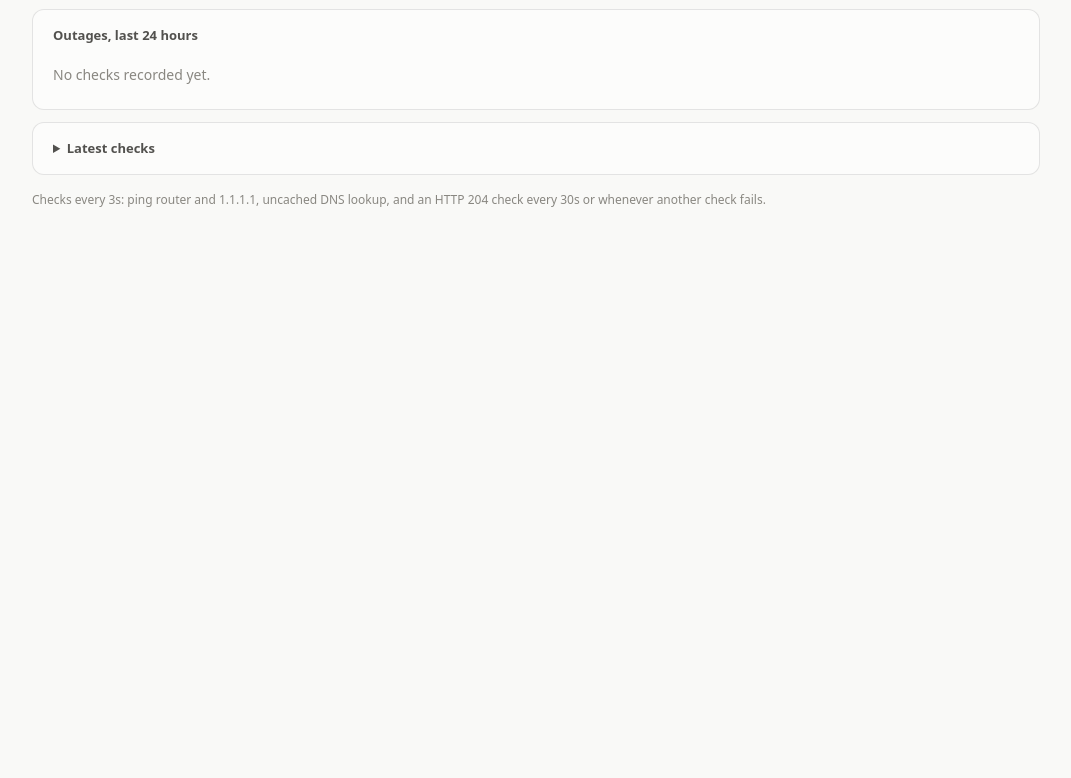
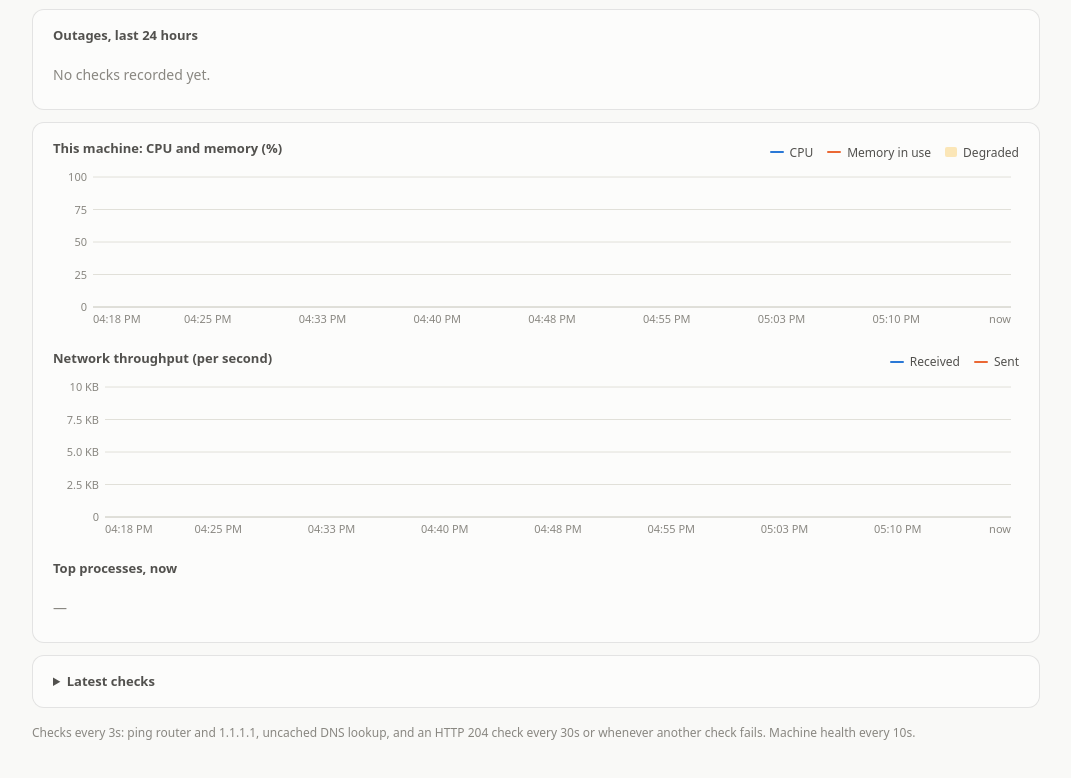
Before and after one commit to samerbuna/netblame, a website: page index.html in a window 1280 px wide. Shown: the part 826-1604 px from the top of the page, without its empty margins (104-1175 px from the left). Before the commit the page ends 1083 px from the top, so only its background shows below. Drawn offline with Linux system fonts and the light colour scheme; no server answers.

Commit message:
Chart machine health and list the top processes
The page gets a card with CPU and memory over the selected range,
throughput on the active interface, and the processes using the
most CPU and memory right now.

The round-trip chart's drawing and hover code moved into
makeChart(), which all three charts use, so the new charts get the
same buckets, gaps, bands and tooltips without a second copy. The
throughput chart leaves out the status bands: a CPU or disk warning
shaded there would read as a network problem.

```diff
--- a/index.html
+++ b/index.html
@@ -130,8 +130,9 @@
   .key-line { width: 14px; height: 2px; border-radius: 1px; display: inline-block; }
   .key-band { width: 12px; height: 10px; border-radius: 2px; display: inline-block; }
   .chart-wrap { position: relative; }
-  #chart { display: block; width: 100%; height: 240px; touch-action: none; }
-  #chart text { font-size: 11px; fill: var(--muted); font-variant-numeric: tabular-nums; }
+  .chart { display: block; width: 100%; height: 240px; touch-action: none; }
+  .chart.small { height: 160px; }
+  .chart text { font-size: 11px; fill: var(--muted); font-variant-numeric: tabular-nums; }
   .tooltip {
     position: absolute; top: 0; pointer-events: none;
     background: var(--surface); border: 1px solid var(--border); border-radius: 8px;
@@ -159,10 +160,16 @@
   details summary { cursor: pointer; font-size: 13px; font-weight: 600; color: var(--ink-2); }
   details[open] summary { margin-bottom: 8px; }
   .table-scroll { overflow-x: auto; }
+  .machine-head { margin-top: 20px; }
+  .procs { display: grid; grid-template-columns: repeat(2, minmax(0, 1fr)); gap: 16px; }
+  .procs table { table-layout: fixed; }
+  .procs td:first-child { white-space: nowrap; overflow: hidden; text-overflow: ellipsis; }
+  .procs th:last-child, .procs td:last-child { text-align: right; width: 84px; }
   footer { margin-top: 16px; font-size: 12px; color: var(--muted); }
 
   @media (max-width: 720px) {
     .layers, .tiles { grid-template-columns: repeat(2, minmax(0, 1fr)); }
+    .procs { grid-template-columns: minmax(0, 1fr); }
     .hero-label { font-size: 24px; }
   }
 </style>
@@ -244,7 +251,7 @@
       </div>
     </div>
     <div class="chart-wrap">
-      <svg id="chart" role="img" aria-label="Round-trip time over the selected range"></svg>
+      <svg id="chart" class="chart" role="img" aria-label="Round-trip time over the selected range"></svg>
       <div class="tooltip" id="tooltip"></div>
     </div>
   </section>
@@ -252,6 +259,34 @@
   <section class="card section">
     <h2>Outages, last 24 hours</h2>
     <div id="outages"></div>
+  </section>
+
+  <section class="card section">
+    <div class="chart-head">
+      <h2>This machine: CPU and memory (%)</h2>
+      <div class="legend">
+        <span><i class="key-line" style="background:var(--series-1)"></i>CPU</span>
+        <span><i class="key-line" style="background:var(--series-2)"></i>Memory in use</span>
+        <span><i class="key-band" style="background:color-mix(in srgb, var(--warning) 30%, transparent)"></i>Degraded</span>
+      </div>
+    </div>
+    <div class="chart-wrap">
+      <svg id="chart-load" class="chart small" role="img" aria-label="CPU and memory use over the selected range"></svg>
+      <div class="tooltip" id="tooltip-load"></div>
+    </div>
+    <div class="chart-head machine-head">
+      <h2>Network throughput (per second)</h2>
+      <div class="legend">
+        <span><i class="key-line" style="background:var(--series-1)"></i>Received</span>
+        <span><i class="key-line" style="background:var(--series-2)"></i>Sent</span>
+      </div>
+    </div>
+    <div class="chart-wrap">
+      <svg id="chart-net" class="chart small" role="img" aria-label="Network throughput over the selected range"></svg>
+      <div class="tooltip" id="tooltip-net"></div>
+    </div>
+    <h2 class="machine-head">Top processes, now</h2>
+    <div id="procs"></div>
   </section>
 
   <section class="card section">
@@ -425,7 +460,7 @@
     setLayer('layer-mem', ok('mem', m.mem), m.mem == null ? '—' : `${Math.round(m.mem)}% used`, '');
     setLayer('layer-disk', ok('disk', m.dgb), m.dgb == null ? '—' : `${fmtBytes(m.dgb * 1e9)} free`,
       m.disk == null ? '' : `${Math.round(m.disk)}% of ${config.diskPath}`);
-    setLayer('layer-swap', ok('swap', m.swap), m.swap == null ? '—' : `${fmtBytes(m.swap * 1e6)} used`,
+    setLayer('layer-swap', ok('swap', m.swap), m.swap == null ? '—' : `${fmtBytes(m.swap * 1048576)} used`,
       m.so == null ? '' : m.so > 0 ? `writing ${fmtBytes(m.so * 1024, true)}` : 'not swapping now');
 
     const notes = [];
@@ -508,11 +543,11 @@
 
   // ---------- rendering: tiles ----------
 
-  function windowSamples() {
+  function windowSamples(list = samples) {
     const from = Date.now() - rangeMs;
-    let i = samples.length;
-    while (i > 0 && samples[i - 1].t >= from) i--;
-    return samples.slice(i);
+    let i = list.length;
+    while (i > 0 && list[i - 1].t >= from) i--;
+    return list.slice(i);
   }
 
   function renderTiles() {
@@ -570,12 +605,10 @@
     }
   }
 
-  // ---------- rendering: chart ----------
+  // ---------- rendering: charts ----------
 
   const SVGNS = 'http://www.w3.org/2000/svg';
   const STATUS_RANK = { up: 0, warn: 1, down: 2 };
-  let buckets = [];
-  let geom = null;
 
   function svgEl(name, attrs, parent) {
     const el = document.createElementNS(SVGNS, name);
@@ -590,38 +623,79 @@
     return Math.ceil(v / 1000) * 1000;
   }
 
-  function renderChart() {
-    const svg = $('chart');
+  // The next 1, 2, 2.5, 4 or 5 times a power of ten at or above v, for byte scales.
+  function niceBytes(v) {
+    const p = 10 ** Math.floor(Math.log10(Math.max(v, 1)));
+    for (const k of [1, 2, 2.5, 4, 5, 10]) if (v <= k * p) return k * p;
+    return 10 * p;
+  }
+
+  function tipRow(color, value, name) {
+    const row = document.createElement('div');
+    row.className = 'tt-row';
+    if (color) {
+      const k = document.createElement('i');
+      k.className = 'key-line';
+      k.style.background = color;
+      row.appendChild(k);
+    }
+    const strong = document.createElement('strong');
+    strong.textContent = value;
+    const span = document.createElement('span');
+    span.className = 'name';
+    span.textContent = name;
+    row.append(strong, span);
+    return row;
+  }
+
+  // A time chart over the selected range: samples averaged into buckets about 3px wide,
+  // one line per series, amber/red bands where the worst status in a bucket wasn't "up",
+  // and a hover crosshair with a tooltip.
+  //   series: [{ key, color, label, fmt(v), missing }], first drawn on top and listed first
+  //   yMax(max): the top of the y scale for the largest bucket value
+  //   footer(b): optional [value, name] row under the series in the tooltip
+  //   bands: false to leave out the status bands
+  function makeChart({ svg, tip, list, stepMs, series, yMax: scale, yLabel, left = 40, footer, bands = true }) {
+    let buckets = [];
+    let geom = null;
+    let hoverIndex = null;
+
+    function render() {
       const W = svg.clientWidth || 600;
       const H = svg.clientHeight || 240;
-    const m = { l: 40, r: 8, t: 8, b: 22 };
+      const m = { l: left, r: 8, t: 8, b: 22 };
       const pw = W - m.l - m.r;
       const ph = H - m.t - m.b;
       const now = Date.now();
       const start = now - rangeMs;
 
-    // One bucket per ~3px, or per tick if that's coarser.
-    const n = Math.max(1, Math.min(Math.floor(pw / 3), Math.ceil(rangeMs / config.tickMs)));
+      // One bucket per ~3px, or per sample if that's coarser.
+      const n = Math.max(1, Math.min(Math.floor(pw / 3), Math.ceil(rangeMs / stepMs())));
       const bms = rangeMs / n;
-    buckets = Array.from({ length: n }, (_, i) => ({ t0: start + i * bms, t1: start + (i + 1) * bms, nSum: 0, nCnt: 0, gSum: 0, gCnt: 0, cnt: 0, worst: null, lost: 0 }));
-    for (const x of windowSamples()) {
+      buckets = Array.from({ length: n }, (_, i) => ({ t0: start + i * bms, t1: start + (i + 1) * bms, cnt: 0, worst: null, sum: {}, num: {}, miss: {} }));
+      for (const x of windowSamples(list())) {
         const b = buckets[Math.min(n - 1, Math.floor((x.t - start) / bms))];
         b.cnt++;
-      if (x.n !== null) { b.nSum += x.n; b.nCnt++; } else b.lost++;
-      if (x.g != null) { b.gSum += x.g; b.gCnt++; }
+        for (const s of series) {
+          const v = x[s.key];
+          if (v == null) { b.miss[s.key] = (b.miss[s.key] || 0) + 1; continue; }
+          b.sum[s.key] = (b.sum[s.key] || 0) + v;
+          b.num[s.key] = (b.num[s.key] || 0) + 1;
+        }
         if (b.worst === null || STATUS_RANK[x.s] > STATUS_RANK[b.worst]) b.worst = x.s;
       }
+      let max = 0;
       for (const b of buckets) {
-      b.n = b.nCnt ? b.nSum / b.nCnt : null;
-      b.g = b.gCnt ? b.gSum / b.gCnt : null;
+        for (const s of series) {
+          b[s.key] = b.num[s.key] ? b.sum[s.key] / b.num[s.key] : null;
+          max = Math.max(max, b[s.key] ?? 0);
+        }
       }
 
-    let max = 0;
-    for (const b of buckets) max = Math.max(max, b.n ?? 0, b.g ?? 0);
-    const yMax = niceMax(Math.max(max * 1.1, 20));
+      const yMax = scale(max);
       const x = (i) => m.l + (i + 0.5) * (pw / n);
       const y = (v) => m.t + ph - (Math.min(v, yMax) / yMax) * ph;
-    geom = { m, pw, ph, n, W, H, x };
+      geom = { m, pw, ph, n, W, H, x, y };
 
       svg.replaceChildren();
       svg.setAttribute('viewBox', `0 0 ${W} ${H}`);
@@ -629,7 +703,7 @@
       // status bands behind everything
       const bandW = pw / n;
       let i = 0;
-    while (i < n) {
+      while (bands && i < n) {
         const s = buckets[i].worst;
         if (s !== 'down' && s !== 'warn') { i++; continue; }
         let j = i;
@@ -649,7 +723,7 @@
         const yy = y(v);
         svgEl('line', { x1: m.l, x2: m.l + pw, y1: yy, y2: yy, stroke: k === 0 ? 'var(--axis)' : 'var(--grid)', 'stroke-width': 1 }, svg);
         const t = svgEl('text', { x: m.l - 6, y: yy + 4, 'text-anchor': 'end' }, svg);
-      t.textContent = String(Math.round(v));
+        t.textContent = yLabel(v);
       }
 
       // x labels: about one per 110px
@@ -661,68 +735,43 @@
         t.textContent = k === ticks ? 'now' : fmtTime(tt, false);
       }
 
-    // lines, broken wherever a bucket has no value
-    const line = (key, color) => {
+      // lines, broken wherever a bucket has no value; drawn last-first so the first series is on top
+      for (const s of [...series].reverse()) {
         let d = '';
         let pen = false;
         for (let k = 0; k < n; k++) {
-        const v = buckets[k][key];
+          const v = buckets[k][s.key];
           if (v == null) { pen = false; continue; }
           d += `${pen ? 'L' : 'M'}${x(k).toFixed(1)},${y(v).toFixed(1)}`;
           pen = true;
         }
-      if (d) svgEl('path', { d, fill: 'none', stroke: color, 'stroke-width': 2, 'stroke-linejoin': 'round', 'stroke-linecap': 'round' }, svg);
-    };
-    line('g', 'var(--series-2)');
-    line('n', 'var(--series-1)');
+        if (d) svgEl('path', { d, fill: 'none', stroke: s.color, 'stroke-width': 2, 'stroke-linejoin': 'round', 'stroke-linecap': 'round' }, svg);
+      }
 
-    // crosshair (hidden until hover) and hit area
+      // crosshair and dots (hidden until hover), then the hit area
       geom.cross = svgEl('line', { x1: 0, x2: 0, y1: m.t, y2: m.t + ph, stroke: 'var(--muted)', 'stroke-width': 1, visibility: 'hidden' }, svg);
-    geom.dotN = svgEl('circle', { r: 4, fill: 'var(--series-1)', stroke: 'var(--surface)', 'stroke-width': 2, visibility: 'hidden' }, svg);
-    geom.dotG = svgEl('circle', { r: 4, fill: 'var(--series-2)', stroke: 'var(--surface)', 'stroke-width': 2, visibility: 'hidden' }, svg);
-    geom.y = y;
+      geom.dots = series.map((s) => svgEl('circle', { r: 4, fill: s.color, stroke: 'var(--surface)', 'stroke-width': 2, visibility: 'hidden' }, svg));
       svgEl('rect', { x: m.l, y: 0, width: pw, height: H, fill: 'transparent' }, svg);
 
-    if (hoverIndex !== null) showHover(hoverIndex);
+      if (hoverIndex !== null) show(hoverIndex);
     }
 
-  // ---------- chart hover ----------
-
-  let hoverIndex = null;
-  const tip = $('tooltip');
-
-  function tipRow(color, value, name) {
-    const row = document.createElement('div');
-    row.className = 'tt-row';
-    if (color) {
-      const k = document.createElement('i');
-      k.className = 'key-line';
-      k.style.background = color;
-      row.appendChild(k);
-    }
-    const strong = document.createElement('strong');
-    strong.textContent = value;
-    const span = document.createElement('span');
-    span.className = 'name';
-    span.textContent = name;
-    row.append(strong, span);
-    return row;
-  }
-
-  function showHover(i) {
-    if (!geom || i < 0 || i >= buckets.length) return hideHover();
+    function show(i) {
+      if (!geom || i < 0 || i >= buckets.length) return hide();
       hoverIndex = i;
       const b = buckets[i];
       const xx = geom.x(i);
       geom.cross.setAttribute('x1', xx);
       geom.cross.setAttribute('x2', xx);
       geom.cross.setAttribute('visibility', 'visible');
-    for (const [dot, v] of [[geom.dotN, b.n], [geom.dotG, b.g]]) {
-      if (v == null) { dot.setAttribute('visibility', 'hidden'); continue; }
+      series.forEach((s, k) => {
+        const dot = geom.dots[k];
+        const v = b[s.key];
+        if (v == null) { dot.setAttribute('visibility', 'hidden'); return; }
         dot.setAttribute('cx', xx);
         dot.setAttribute('cy', geom.y(v));
         dot.setAttribute('visibility', 'visible');
-    }
+      });
 
       tip.replaceChildren();
       const time = document.createElement('div');
@@ -732,35 +781,91 @@
       if (!b.cnt) {
         tip.appendChild(tipRow(null, 'No checks', '(monitor stopped or asleep)'));
       } else {
-      tip.appendChild(tipRow('var(--series-1)', b.n == null ? 'no reply' : `${fmtMs(b.n)} ms`, 'Internet'));
-      tip.appendChild(tipRow('var(--series-2)', b.g == null ? 'no reply' : `${fmtMs(b.g)} ms`, 'Router'));
-      const st = tipRow(null, LABELS[b.worst], b.lost ? `${b.lost} of ${b.cnt} pings lost` : `${b.cnt} check${b.cnt === 1 ? '' : 's'}`);
+        for (const s of series) tip.appendChild(tipRow(s.color, b[s.key] == null ? s.missing : s.fmt(b[s.key]), s.label()));
+        const f = footer?.(b);
+        if (f) {
+          const st = tipRow(null, f[0], f[1]);
           st.style.marginTop = '4px';
           tip.appendChild(st);
         }
+      }
       tip.style.display = 'block';
-    const wrapW = $('chart').clientWidth;
+      const wrapW = svg.clientWidth;
       const tw = tip.offsetWidth;
-    let left = xx + 12;
-    if (left + tw > wrapW) left = xx - tw - 12;
-    tip.style.left = `${Math.max(0, left)}px`;
+      let leftPx = xx + 12;
+      if (leftPx + tw > wrapW) leftPx = xx - tw - 12;
+      tip.style.left = `${Math.max(0, leftPx)}px`;
       tip.style.top = `${geom.m.t}px`;
     }
 
-  function hideHover() {
+    function hide() {
       hoverIndex = null;
       tip.style.display = 'none';
-    if (geom) for (const el of [geom.cross, geom.dotN, geom.dotG]) el.setAttribute('visibility', 'hidden');
+      if (geom) for (const el of [geom.cross, ...geom.dots]) el.setAttribute('visibility', 'hidden');
     }
 
-  $('chart').addEventListener('pointermove', (e) => {
+    svg.addEventListener('pointermove', (e) => {
       if (!geom) return;
-    const rect = $('chart').getBoundingClientRect();
+      const rect = svg.getBoundingClientRect();
       const px = (e.clientX - rect.left) * (geom.W / rect.width);
-    if (px < geom.m.l || px > geom.m.l + geom.pw) return hideHover();
-    showHover(Math.min(geom.n - 1, Math.max(0, Math.floor((px - geom.m.l) / (geom.pw / geom.n)))));
+      if (px < geom.m.l || px > geom.m.l + geom.pw) return hide();
+      show(Math.min(geom.n - 1, Math.max(0, Math.floor((px - geom.m.l) / (geom.pw / geom.n)))));
     });
-  $('chart').addEventListener('pointerleave', hideHover);
+    svg.addEventListener('pointerleave', hide);
+    new ResizeObserver(() => render()).observe(svg);
+
+    return { render, hide };
+  }
+
+  const rttChart = makeChart({
+    svg: $('chart'),
+    tip: $('tooltip'),
+    list: () => samples,
+    stepMs: () => config.tickMs,
+    series: [
+      { key: 'n', color: 'var(--series-1)', label: () => 'Internet', fmt: (v) => `${fmtMs(v)} ms`, missing: 'no reply' },
+      { key: 'g', color: 'var(--series-2)', label: () => 'Router', fmt: (v) => `${fmtMs(v)} ms`, missing: 'no reply' },
+    ],
+    yMax: (max) => niceMax(Math.max(max * 1.1, 20)),
+    yLabel: (v) => String(Math.round(v)),
+    footer: (b) => [LABELS[b.worst], b.miss.n ? `${b.miss.n} of ${b.cnt} pings lost` : `${b.cnt} check${b.cnt === 1 ? '' : 's'}`],
+  });
+
+  const machineFooter = (b) => (b.worst === 'warn' ? ['Degraded', '(machine)'] : null);
+
+  const loadChart = makeChart({
+    svg: $('chart-load'),
+    tip: $('tooltip-load'),
+    list: () => machine,
+    stepMs: () => config.machineMs,
+    series: [
+      { key: 'cpu', color: 'var(--series-1)', label: () => 'CPU', fmt: (v) => `${Math.round(v)}%`, missing: '—' },
+      { key: 'mem', color: 'var(--series-2)', label: () => 'Memory', fmt: (v) => `${Math.round(v)}%`, missing: '—' },
+    ],
+    yMax: () => 100,
+    yLabel: (v) => String(Math.round(v)),
+    footer: machineFooter,
+  });
+
+  const netChart = makeChart({
+    svg: $('chart-net'),
+    tip: $('tooltip-net'),
+    list: () => machine,
+    stepMs: () => config.machineMs,
+    series: [
+      { key: 'rx', color: 'var(--series-1)', label: () => 'Received', fmt: (v) => fmtBytes(v, true), missing: '—' },
+      { key: 'tx', color: 'var(--series-2)', label: () => 'Sent', fmt: (v) => fmtBytes(v, true), missing: '—' },
+    ],
+    yMax: (max) => niceBytes(Math.max(max * 1.1, 10000)),
+    yLabel: (v) => (v ? fmtBytes(v) : '0'),
+    left: 52,
+    // Machine warnings are about CPU, memory and disk, so they'd mislead here.
+    bands: false,
+  });
+
+  function hideAllHovers() {
+    for (const c of [rttChart, loadChart, netChart]) c.hide();
+  }
 
   // ---------- rendering: tables ----------
 
@@ -824,22 +929,56 @@
 
   // ---------- wiring ----------
 
+  function procTable(title, list, value) {
+    return table([title, ''], list.map((p) => (tr) => {
+      cell(tr, p.name);
+      tr.firstChild.title = `${p.name} (pid ${p.pid})`;
+      cell(tr, value(p));
+    }));
+  }
+
+  function renderProcs() {
+    const box = $('procs');
+    if (!procs || (!procs.cpu.length && !procs.mem.length)) {
+      const p = document.createElement('div');
+      p.className = 'empty';
+      p.textContent = connected ? `Collected while this page is open; the first list arrives within ${config.machineMs / 1000}s.` : '—';
+      box.replaceChildren(p);
+      return;
+    }
+    const wrap = document.createElement('div');
+    wrap.className = 'procs';
+    // CPU is % of one core, so a busy multi-threaded process can pass 100%.
+    wrap.append(
+      procTable('By CPU (% of one core)', procs.cpu, (p) => `${p.cpu < 10 ? p.cpu.toFixed(1) : Math.round(p.cpu)}%`),
+      procTable('By memory', procs.mem, (p) => fmtBytes(p.mb * 1048576)),
+    );
+    box.replaceChildren(wrap);
+  }
+
+  function renderMachine() {
+    loadChart.render();
+    netChart.render();
+    renderProcs();
+  }
+
   function renderAll() {
     renderHero();
     renderTiles();
-    renderChart();
+    rttChart.render();
     renderOutages();
+    renderMachine();
     renderRecent();
     $('legend-internet').textContent = `Internet (${config.pingHost})`;
     $('legend-router').textContent = gateway ? `Router (${gateway})` : 'Router';
-    $('footer').textContent = `Checks every ${config.tickMs / 1000}s: ping router and ${config.pingHost}, uncached DNS lookup, and an HTTP 204 check every ${config.httpEveryMs / 1000}s or whenever another check fails.`;
+    $('footer').textContent = `Checks every ${config.tickMs / 1000}s: ping router and ${config.pingHost}, uncached DNS lookup, and an HTTP 204 check every ${config.httpEveryMs / 1000}s or whenever another check fails. Machine health every ${config.machineMs / 1000}s.`;
   }
 
   function setRange(ms) {
     rangeMs = ms;
     try { localStorage.setItem('netmon-range', String(ms)); } catch { /* ignore */ }
     for (const b of document.querySelectorAll('.filters button')) b.setAttribute('aria-pressed', String(Number(b.dataset.range) === ms));
-    hideHover();
+    hideAllHovers();
     renderAll();
   }
   for (const b of document.querySelectorAll('.filters button')) b.addEventListener('click', () => setRange(Number(b.dataset.range)));
@@ -872,6 +1011,7 @@
       const cutoff = Date.now() - 86400000;
       if (machine.length && machine[0].t < cutoff) machine = machine.filter((x) => x.t >= cutoff);
       renderHero();
+      renderMachine();
     });
     es.addEventListener('error', () => {
       // EventSource retries on its own; just show that we're cut off meanwhile.
@@ -881,7 +1021,6 @@
     });
   }
 
-  new ResizeObserver(() => renderChart()).observe($('chart'));
   // Keep the "for 3m 12s" text and the stale-monitor check moving between samples.
   setInterval(renderHero, 1000);
 
```
Lines whose indentation alone changed are shown as unchanged.
